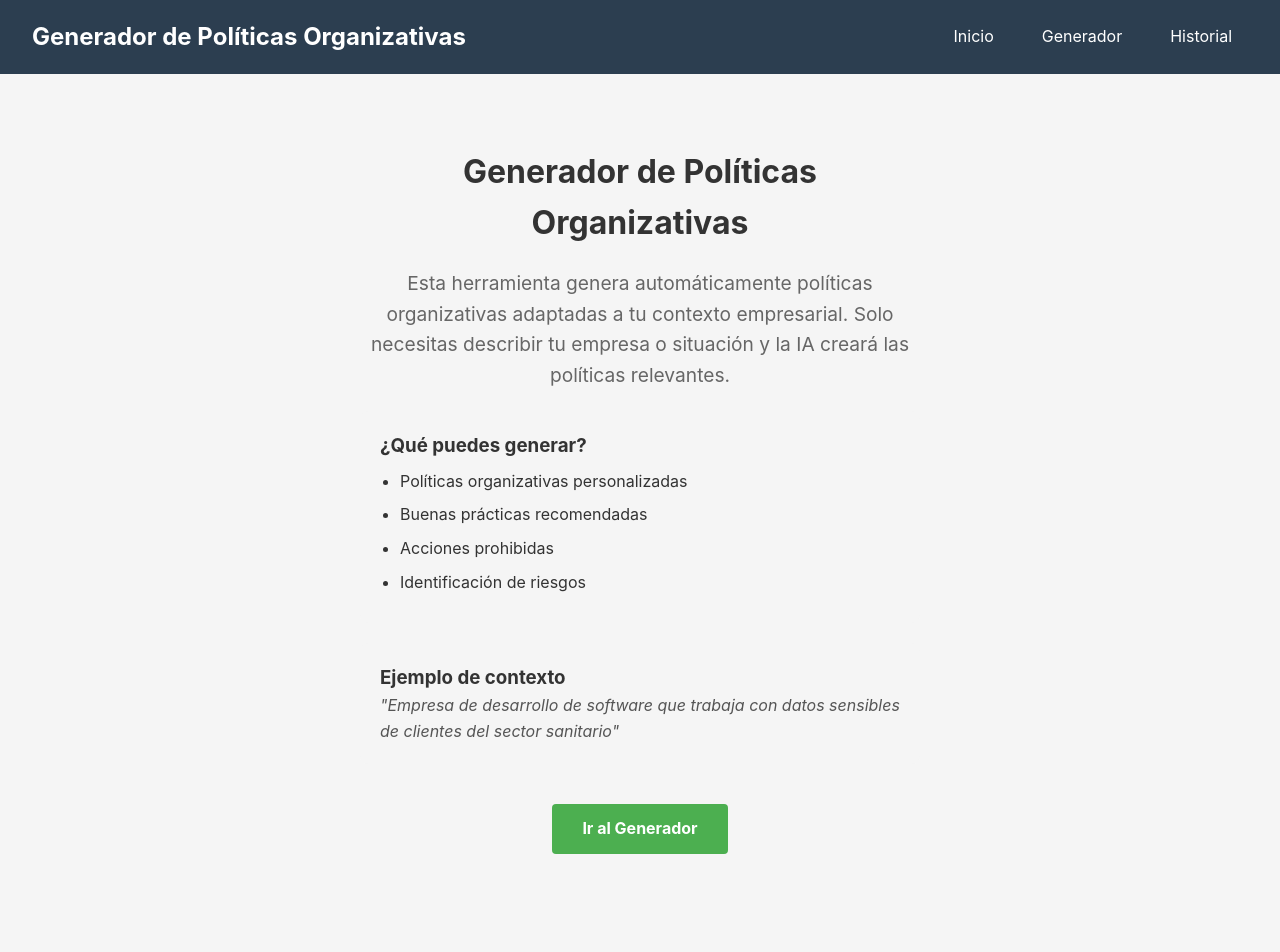
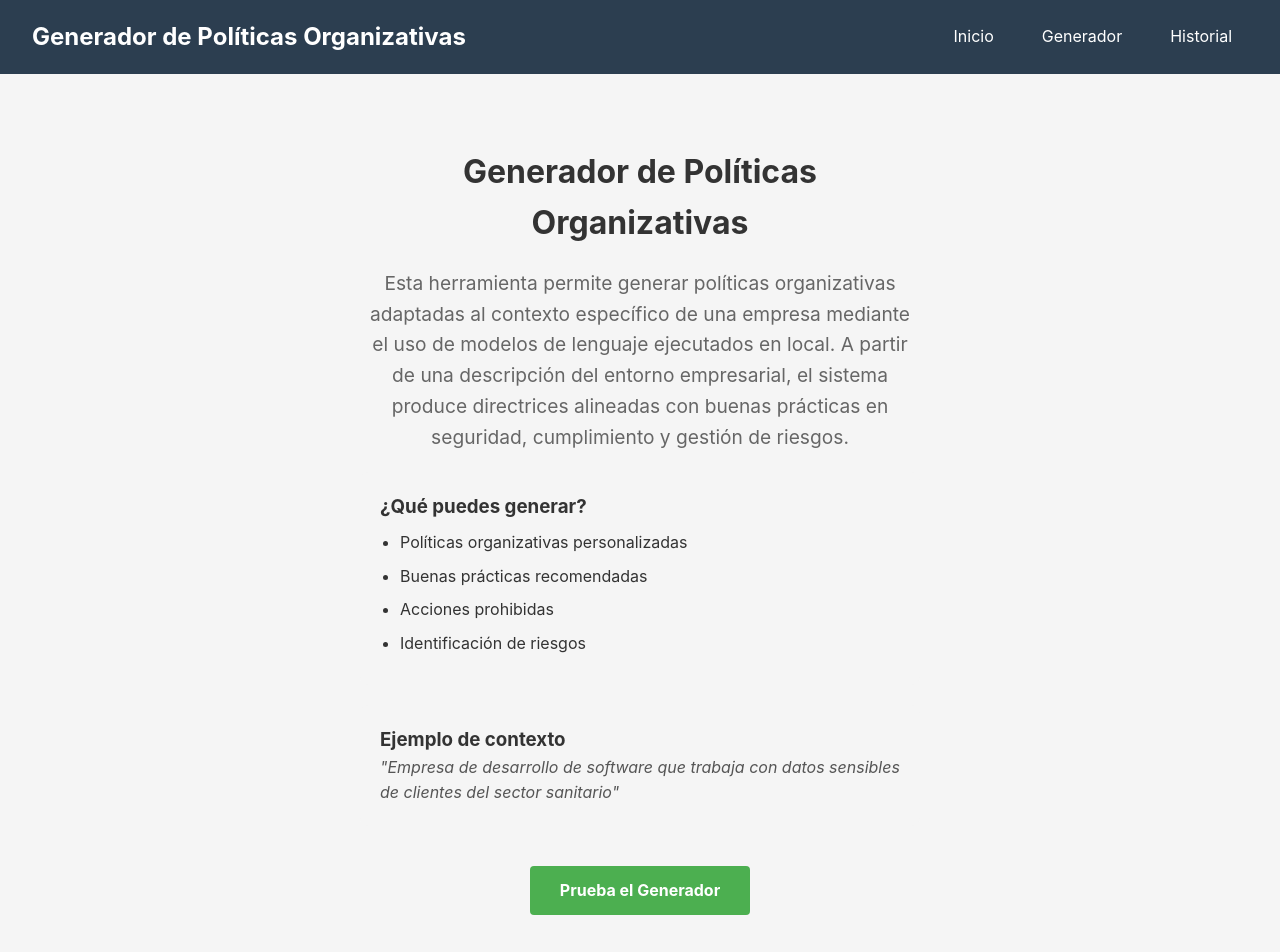
Before and after one commit to cristinadam1/Trabajo-Fin-de-Master, a React (Vite) app in the folder AppPoliticasOrganizativas/frontend/: page / in a window 1280 px wide. Shown: the top 952 px of the page. Before the commit the page ends 926 px from the top, so only its background shows below. Built offline with nearby package versions, Linux system fonts and the light colour scheme; no server answers.

Commit message:
feat: lógica de carga en historial y mejorar descripción en inicio

```diff
--- a/AppPoliticasOrganizativas/frontend/src/pages/Historial.jsx
+++ b/AppPoliticasOrganizativas/frontend/src/pages/Historial.jsx
@@ -1,5 +1,5 @@
 import { useState, useEffect } from 'react'
-import { Link } from 'react-router-dom'
+import { useLocation } from 'react-router-dom'
 import ListaGeneraciones from '../components/ListaGeneraciones'
 import MostrarResultados from '../components/MostrarResultados'
 import './Historial.css'
@@ -11,11 +11,12 @@ function Historial() {
   const [loading, setLoading] = useState(false)
   const [generacionActual, setGeneracionActual] = useState(null)
   const [error, setError] = useState(null)
+  const location = useLocation()
 
   useEffect(() => {
     fetchGeneraciones()
     setGeneracionActual(null)
-  }, [])
+  }, [location])
 
   const fetchGeneraciones = async () => {
     try {
--- a/AppPoliticasOrganizativas/frontend/src/pages/Inicio.jsx
+++ b/AppPoliticasOrganizativas/frontend/src/pages/Inicio.jsx
@@ -8,9 +8,8 @@ function Inicio() {
         <h1>Generador de Políticas Organizativas</h1>
 
         <p className="inicio-descripcion">
-          Esta herramienta genera automáticamente políticas organizativas adaptadas
-          a tu contexto empresarial. Solo necesitas describir tu empresa o situación
-          y la IA creará las políticas relevantes.
+        Esta herramienta permite generar políticas organizativas adaptadas al contexto específico de una empresa mediante el uso de modelos de lenguaje ejecutados en local.
+        A partir de una descripción del entorno empresarial, el sistema produce directrices alineadas con buenas prácticas en seguridad, cumplimiento y gestión de riesgos.
         </p>
 
         <div className="inicio-ejemplo">
@@ -32,7 +31,7 @@ function Inicio() {
         </div>
 
         <Link to="/generador" className="inicio-boton">
-          Ir al Generador
+          Prueba el Generador
         </Link>
       </div>
     </div>
```
